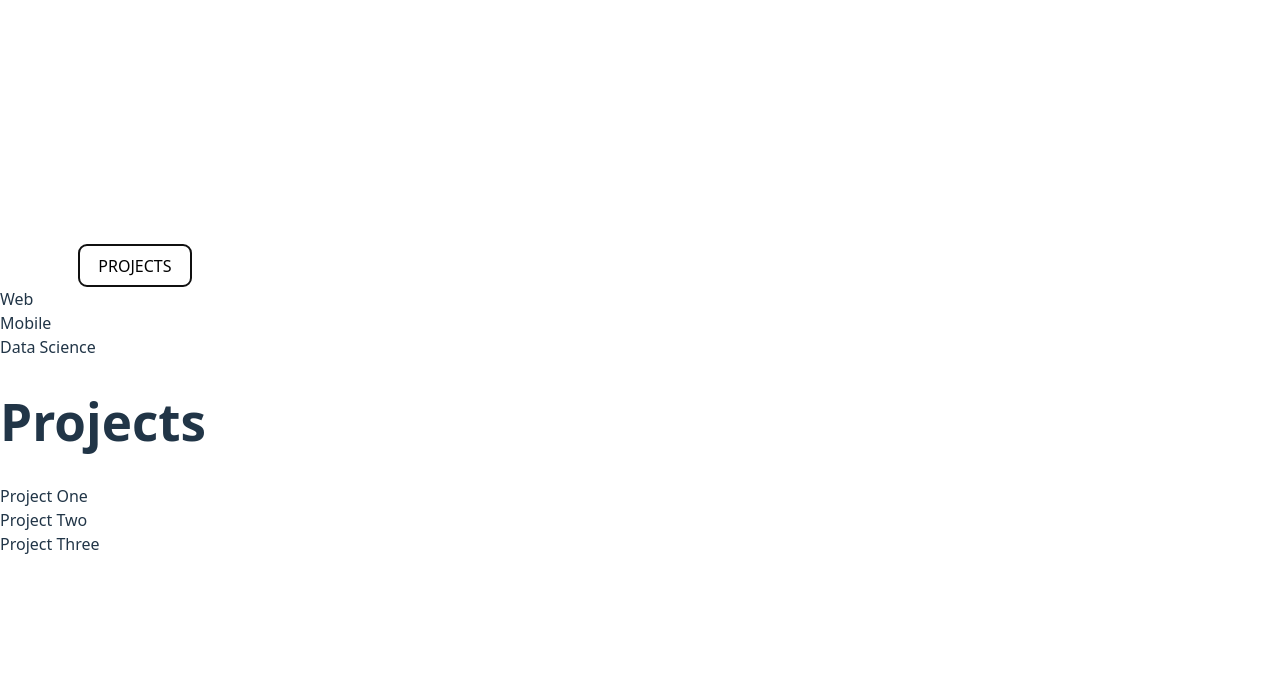
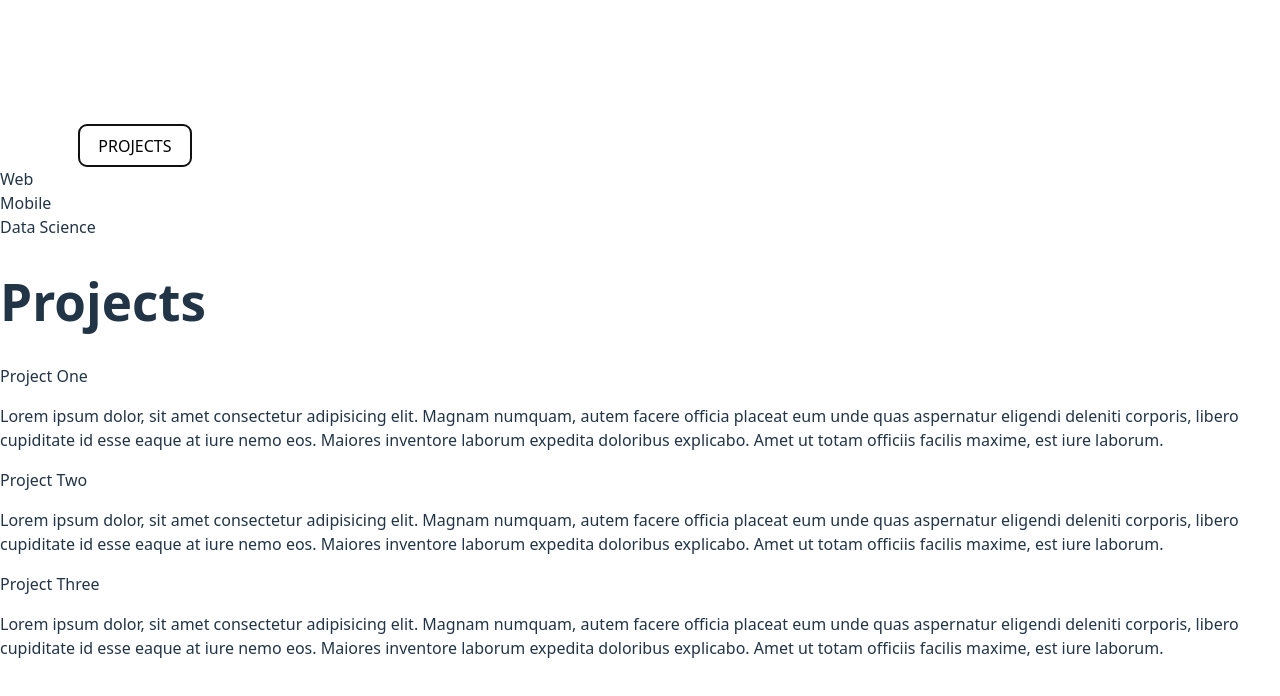
Before and after one commit to Not-Klaros/Port-Chan, a React (Vite) app in the folder my-portfolio/: page / in a window 1280 px wide. Both pictures are taken after a click on the button "PROJECTS". Shown: the top 696 px of the page. Built offline with nearby package versions, Linux system fonts and the light colour scheme; the HTML template or start-up script is replaced by a standard one.

Commit message:
few changes

```diff
--- a/my-portfolio/src/pages/Projects.tsx
+++ b/my-portfolio/src/pages/Projects.tsx
@@ -16,6 +16,11 @@ const Projects = () => (
         {projectTitles.map((title) => (
           <div key={title} className="project-item">
             {title}
+            <p>Lorem ipsum dolor, sit amet consectetur adipisicing elit.
+              Magnam numquam, autem facere officia placeat eum unde quas aspernatur
+              eligendi deleniti corporis, libero cupiditate id esse eaque at iure nemo eos.
+              Maiores inventore laborum expedita doloribus explicabo. Amet ut totam officiis
+              facilis maxime, est iure laborum.</p>
           </div>
         ))}
       </div>
--- a/my-portfolio/src/style.css
+++ b/my-portfolio/src/style.css
@@ -65,7 +65,7 @@ body {
 
 .project-right {
   flex-basis: 70%;
-  background-color: #1e1e1e;
+  /* background-color: #1e1e1e; */
   padding: 1rem;
   border-radius: 1px;
 }
```
